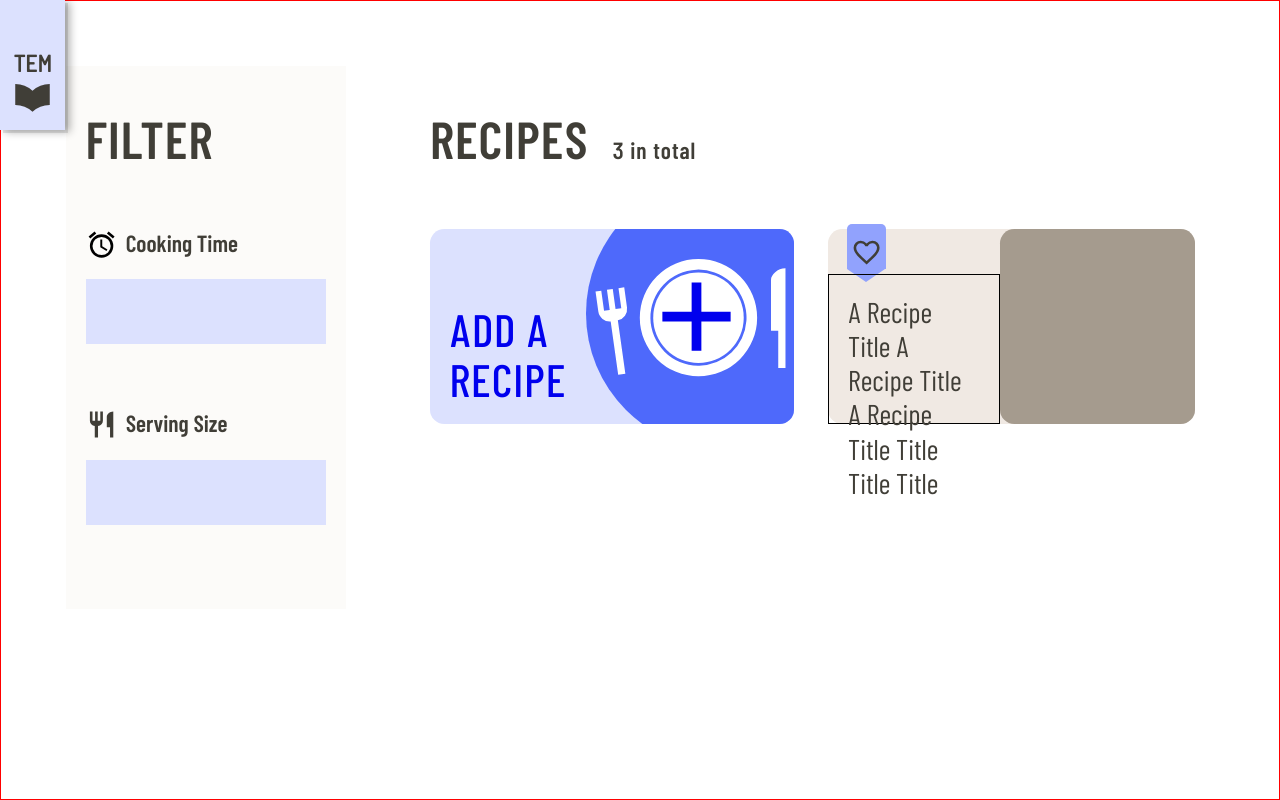
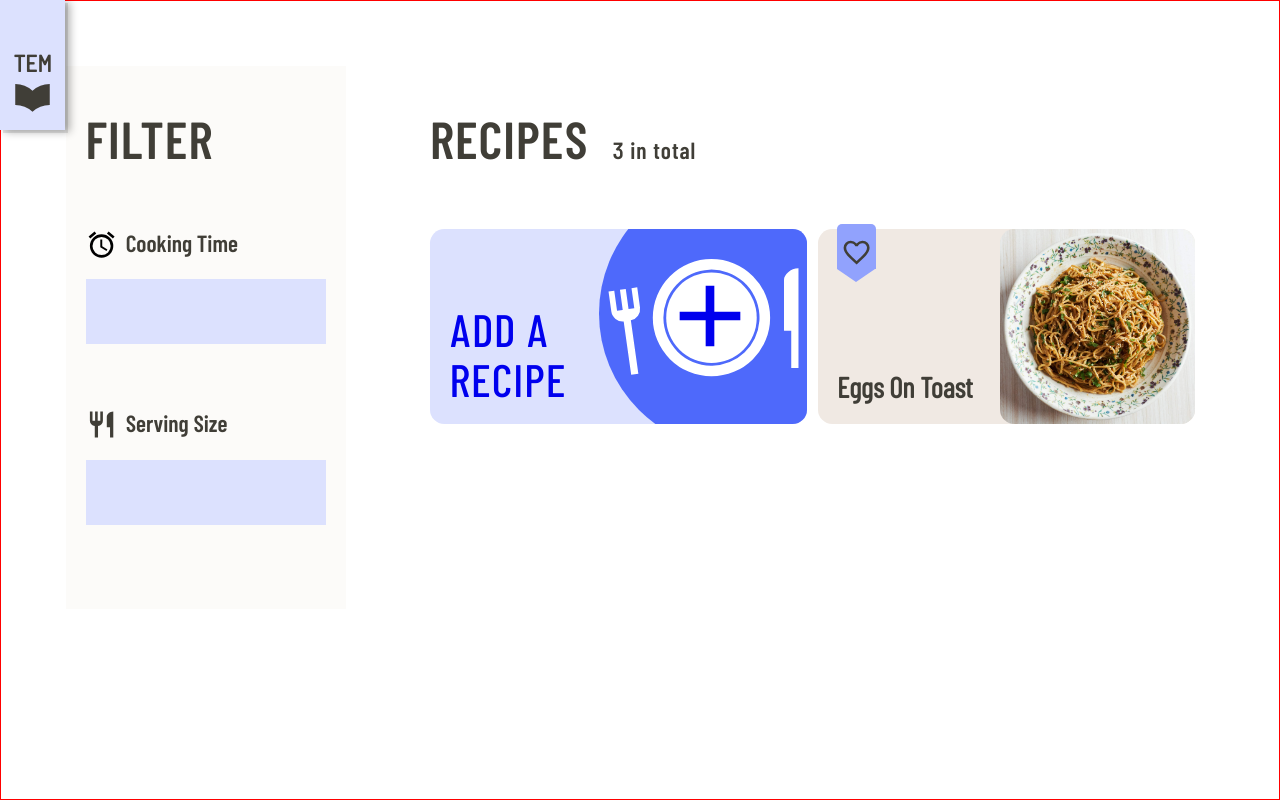
Before and after one commit to nadgerz/theEternalMenu, a React (Vite) app: page / in a window 1280 px wide. Built offline with nearby package versions, Linux system fonts and the light colour scheme.

Commit message:
recipe-card now with dynamic content

```diff
--- a/src/assets/CSS/layout.css
+++ b/src/assets/CSS/layout.css
@@ -104,35 +104,48 @@ svg {
 }
 
 .recipe-card {
+  transition: 0.3s ease-in-out;
   background-color: var(--color-neutral-light);
   border-radius: var(--corner-radius);
   height: var(--recipe-card-height);
   margin-bottom: var(--padding-medium);
   max-width: 100%;
-  min-width: 28rem;
+  min-width: 29rem;
   width: 48%;
   position: relative;
   display: flex;
   justify-content: space-between;
+  align-items: flex-end;
+}
+
+.recipe-card:hover {
+  transform: scale(1.05);
+  box-shadow: 0 4px 10px var(--color-neutral-medium);
 }
 
 .recipe-card-title {
   flex: 1 1;
-  align-self: flex-end;
+
   padding: var(--padding-small);
+  height: calc((var(--recipe-card-height)) - 3.5rem);
+  /*border: 1px solid black;*/
+  max-width: var(--recipe-card-height);
   position: relative;
-  height: calc((var(--recipe-card-height)) - 3.5rem);
-  border: 1px solid black;
+  display: flex;
+  align-items: flex-end;
 }
 
 .recipe-card-title p {
+  /*align-self: flex-end;*/
   font-family: DisplayRegular, 'Helvetica', 'Arial', sans-serif;
   font-size: 2.2rem;
+  /*position: absolute;*/
+  /*bottom: 0;*/
 
-  /* truncate the title ... */
+  /* truncating the title ... */
   /*white-space: nowrap;*/
-  overflow: hidden;
-  text-overflow: ellipsis;
+  /*overflow: hidden;*/
+  /*text-overflow: ellipsis;*/
 }
 
 .recipe-card .recipe-thumb {
@@ -140,8 +153,13 @@ svg {
   width: var(--recipe-card-height);
   background-color: var(--color-neutral-medium);
   border-radius: var(--corner-radius);
+  overflow: hidden;
+  /*background: url(bglines.png);*/
+}
 
-  /*background: url(bglines.png);*/
+.recipe-card .recipe-thumb img {
+  max-width: 100%;
+  height: auto;
 }
 
 /* ------------------------------------------------------------------------- */
--- a/src/assets/CSS/styles.css
+++ b/src/assets/CSS/styles.css
@@ -95,6 +95,7 @@ a.btn.secondary {
 #add-recipe div:first-child {
   max-width: var(--recipe-card-height);
   align-self: flex-end;
+  flex: 1 1;
 }
 
 .add-recipe-icons {
@@ -121,16 +122,16 @@ a.btn.secondary {
 
 .add-recipe-icons svg:last-child {
   /* plus sign */
-  width: 9rem;
-  height: 9rem;
-  top: 6.3rem;
-  left: 4rem;
+  width: 8rem;
+  height: 8rem;
+  top: 6.7rem;
+  left: 4.5rem;
   transition: 0.3s ease-in-out;
 }
 
 .add-recipe-icons svg:last-child:hover {
   color: var(--color-highlight);
-  transform: scale(1.1);
+  transform: scale(1.2);
 }
 
 /* ------------------------------------------------------------------------- */
--- a/src/components/AddRecipeCard.js
+++ b/src/components/AddRecipeCard.js
@@ -4,7 +4,7 @@ import { AddIcon, PlateAndCutleryIcon } from '../assets/SVG/svg';
 const AddRecipeCard = () => {
   return (
     <div id={'add-recipe'} className="recipe-card">
-      <div>
+      <div className={'add-recipe-title'}>
         <h3>
           Add a <br /> Recipe
         </h3>
--- a/src/components/RecipeCard.js
+++ b/src/components/RecipeCard.js
@@ -1,14 +1,21 @@
 import React from 'react';
 import HeartTag from './HeartTag';
 
-const RecipeCard = () => {
+const RecipeCard = props => {
+  const { img, title } = props;
+
   return (
     <div className="recipe-card">
       <HeartTag />
+      {/*{ img }*/}
       <div className={'recipe-card-title'}>
-        <p>A Recipe Title A Recipe Title A Recipe Title Title Title Title</p>
+        <h5>{title}</h5>
       </div>
-      <div className={'recipe-thumb'}></div>
+
+      <div className={'recipe-thumb'}>
+        <img src={img} alt="a dish" />
+        {/*<img src={require(`${image}`)}*/}
+      </div>
     </div>
   );
 };
--- a/src/pages/Overview.js
+++ b/src/pages/Overview.js
@@ -6,20 +6,22 @@ import RecipeCard from '../components/RecipeCard';
 
 import mockImage from '../assets/imgs/iu-1.jpeg';
 import mockImage2 from '../assets/imgs/iu-2.jpeg';
+import mockImage3 from '../assets/imgs/iu-3.jpeg';
 
 const mockData = {
   user: {
     recipes: [
       {
         title: 'Eggs On Toast',
-        imgs: [mockImage],
+        img: mockImage,
       },
       {
         title: 'Boiled Eggs',
-        img: [mockImage2],
+        img: mockImage2,
       },
       {
         title: 'Scrambled Eggs',
+        img: mockImage3,
       },
     ],
   },
@@ -41,7 +43,10 @@ const Overview = () => {
             <AddRecipeCard />
           </a>
 
-          <RecipeCard />
+          <RecipeCard
+            img={mockData.user.recipes[0].img}
+            title={mockData.user.recipes[0].title}
+          />
         </div>
       </article>
     </div>
```
